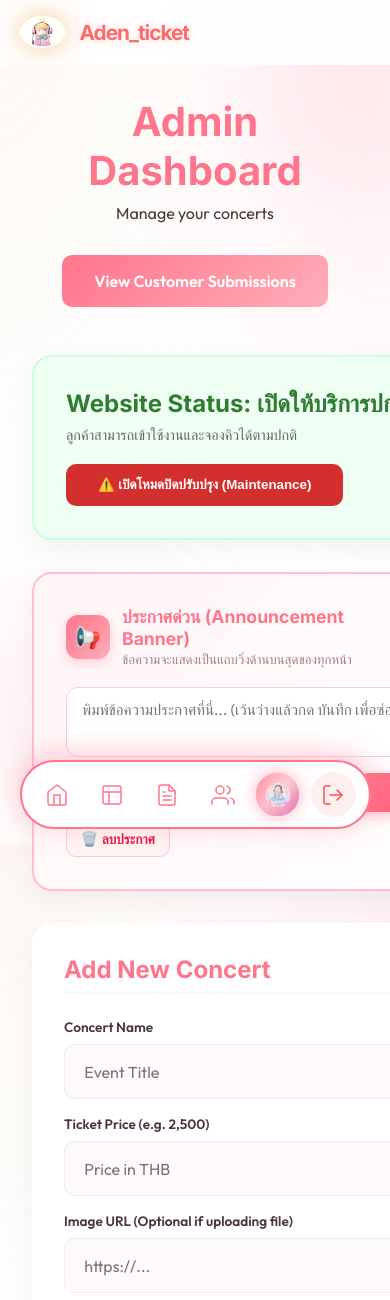
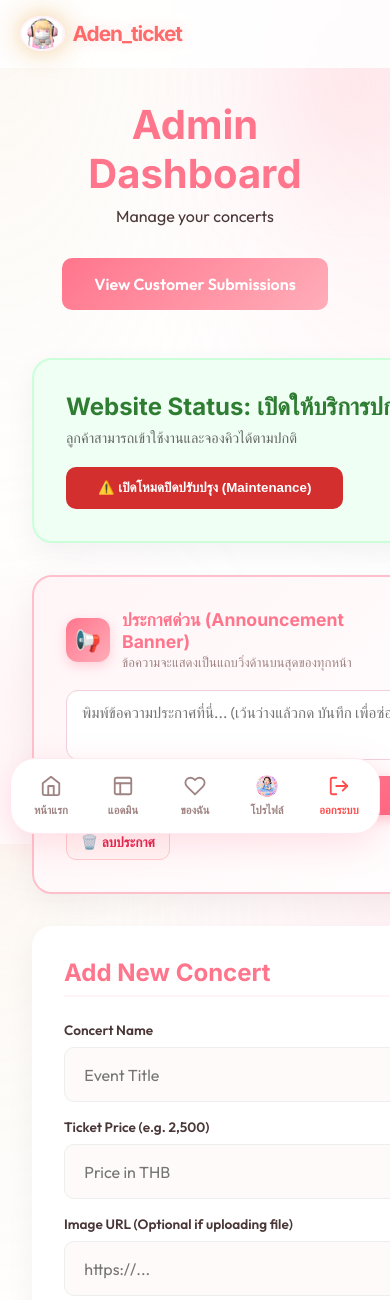
Before and after one commit to Adenupdate/test, a Flask app: page /admin in a window 390 px wide; the page is wider, and only the part inside the window is pictured. Shown: the top 1300 px of that part. Run offline with Flask 3, Linux system fonts and the light colour scheme; a user stored in the database is signed in.

Commit message:
Add files via upload

```diff
--- a/templates/base.html
+++ b/templates/base.html
@@ -32,135 +32,49 @@
         <ul class="nav-links">
             <li>
                 <a href="/" class="nav-btn">
-                    <!-- Home Outline Icon -->
-                    <svg viewBox="0 0 24 24" width="18" height="18" fill="none" stroke="currentColor" stroke-width="1.5"
-                        stroke-linecap="round" stroke-linejoin="round">
-                        <path d="M3 9l9-7 9 7v11a2 2 0 0 1-2 2H5a2 2 0 0 1-2-2z"></path>
-                        <polyline points="9 22 9 12 15 12 15 22"></polyline>
-                    </svg>
-                    <span class="nav-text">Home</span>
+                    <svg viewBox="0 0 24 24" width="20" height="20" fill="none" stroke="currentColor" stroke-width="2" stroke-linecap="round" stroke-linejoin="round"><path d="M3 9l9-7 9 7v11a2 2 0 0 1-2 2H5a2 2 0 0 1-2-2z"></path><polyline points="9 22 9 12 15 12 15 22"></polyline></svg>
+                    <span class="nav-text">หน้าแรก</span>
                 </a>
             </li>
             {% if current_user.is_authenticated %}
                 {% if current_user.is_actually_admin %}
                 <li>
-                <a href="{{ url_for('admin') }}" class="nav-btn nav-admin-btn">
-                    <svg viewBox="0 0 24 24" width="18" height="18" fill="none" stroke="currentColor" stroke-width="1.5"
-                        stroke-linecap="round" stroke-linejoin="round">
-                        <rect x="3" y="3" width="18" height="18" rx="2" ry="2"></rect>
-                        <line x1="3" y1="9" x2="21" y2="9"></line>
-                        <line x1="9" y1="21" x2="9" y2="9"></line>
-                    </svg>
-                    <span class="nav-text">Panel</span>
+                    <a href="{{ url_for('admin') }}" class="nav-btn">
+                        <svg viewBox="0 0 24 24" width="20" height="20" fill="none" stroke="currentColor" stroke-width="2" stroke-linecap="round" stroke-linejoin="round"><rect x="3" y="3" width="18" height="18" rx="2" ry="2"></rect><line x1="3" y1="9" x2="21" y2="9"></line><line x1="9" y1="21" x2="9" y2="9"></line></svg>
+                        <span class="nav-text">แอดมิน</span>
                     </a>
                 </li>
+                {% else %}
                 <li>
-                <a href="{{ url_for('admin_submissions') }}" class="nav-btn nav-admin-btn">
-                    <svg viewBox="0 0 24 24" width="18" height="18" fill="none" stroke="currentColor" stroke-width="1.5"
-                        stroke-linecap="round" stroke-linejoin="round">
-                        <path d="M14 2H6a2 2 0 0 0-2 2v16a2 2 0 0 0 2 2h12a2 2 0 0 0 2-2V8z"></path>
-                        <polyline points="14 2 14 8 20 8"></polyline>
-                        <line x1="16" y1="13" x2="8" y2="13"></line>
-                        <line x1="16" y1="17" x2="8" y2="17"></line>
-                        <polyline points="10 9 9 9 8 9"></polyline>
-                    </svg>
-                    <span class="nav-text">Submissions</span>
-                </a>
-            </li>
-            <li>
-                <a href="{{ url_for('admin_users') }}" class="nav-btn nav-admin-btn">
-                    <svg viewBox="0 0 24 24" width="18" height="18" fill="none" stroke="currentColor" stroke-width="1.5"
-                        stroke-linecap="round" stroke-linejoin="round">
-                        <path d="M17 21v-2a4 4 0 0 0-4-4H5a4 4 0 0 0-4 4v2"></path>
-                        <circle cx="9" cy="7" r="4"></circle>
-                        <path d="M23 21v-2a4 4 0 0 0-3-3.87"></path>
-                        <path d="M16 3.13a4 4 0 0 1 0 7.75"></path>
-                    </svg>
-                    <span class="nav-text">Users</span>
+                    <a href="{{ url_for('concerts_page') }}" class="nav-btn">
+                        <svg viewBox="0 0 24 24" width="20" height="20" fill="none" stroke="currentColor" stroke-width="2" stroke-linecap="round" stroke-linejoin="round"><path d="M2 9V6a2 2 0 0 1 2-2h16a2 2 0 0 1 2 2v3"></path><path d="M2 15v3a2 2 0 0 0 2 2h16a2 2 0 0 0 2-2v-3"></path><line x1="2" y1="12" x2="22" y2="12"></line></svg>
+                        <span class="nav-text">จองบัตร</span>
                     </a>
                 </li>
                 {% endif %}
                 <li>
-                <a href="#" onclick="openProfileModal(); return false;" title="My Profile" class="user-nav-frame
-                                {% if current_user.role == 'admin_miru' %}frame-miru
-                                {% elif current_user.role == 'admin_focus' %}frame-focus
-                                {% elif current_user.role == 'admin_assistant' %}frame-assistant
-                                {% elif current_user.role == 'developer' %}frame-developer
-                                {% elif current_user.role == 'member' %}frame-member{% endif %}"
-                    style="display: inline-flex; align-items: center; justify-content: center; gap: 6px; padding: 4px 12px; border-radius: 30px; text-decoration: none; transition: 0.3s; line-height: 1.2; vertical-align: middle;">
-                    <img src="{{ url_for('static', filename=current_user.profile_image if current_user.profile_image else 'images/profile_default.jpg') }}"
-                        alt="Profile"
-                        style="width: 24px; height: 24px; border-radius: 50%; background: #fff; display: block; object-fit: cover;">
-                    <span class="user-name-glow"
-                        style="font-weight: 700; font-size: 0.85rem; display: block; transform: translateY(-1px); text-align: left;">
-                        {{ current_user.nickname or current_user.username }}
-                        {% if current_user.role != 'user' %}
-                        <span class="rank-badge
-                                {% if current_user.role == 'developer' %}badge-developer
-                                {% elif current_user.role == 'admin_miru' %}badge-admin-miru
-                                {% elif current_user.role == 'admin_focus' %}badge-admin-focus
-                                {% elif current_user.role == 'admin_assistant' %}badge-admin-assistant
-                                {% elif current_user.role == 'admin' %}badge-admin
-                                {% elif current_user.role == 'member' %}badge-member{% endif %}"
-                            style="font-size: 0.6rem; padding: 1px 6px; margin-left: 5px; vertical-align: middle; display: inline-flex; align-items: center; gap: 3px; height: 18px; border-radius: 6px;">
-                            {% if current_user.role == 'developer' %}
-                            <svg viewBox="0 0 24 24" width="8" height="8" fill="none" stroke="currentColor"
-                                stroke-width="3" stroke-linecap="round" stroke-linejoin="round">
-                                <polyline points="16 18 22 12 16 6"></polyline>
-                                <polyline points="8 6 2 12 8 18"></polyline>
-                            </svg>
-                            DEV
-                            {% elif current_user.role == 'admin_miru' %}MIRU
-                            {% elif current_user.role == 'admin_focus' %}FOCUS
-                            {% elif current_user.role == 'admin_assistant' %}AST
-                            {% elif current_user.role == 'admin' %}ADMIN
-                            {% elif current_user.role == 'member' %}MBR{% endif %}
-                        </span>
-                        {% endif %}
-                        {% if current_user.status_text %}
-                        <div style="font-size: 0.65rem; color: #fff; font-weight: 500; margin-top: 2px; opacity: 0.9;">
-                            {{ current_user.status_text }}</div>
-                        {% endif %}
-
-                    </span>
+                    <a href="{{ url_for('my_bookings') }}" class="nav-btn">
+                        <svg viewBox="0 0 24 24" width="20" height="20" fill="none" stroke="currentColor" stroke-width="2" stroke-linecap="round" stroke-linejoin="round"><path d="M20.84 4.61a5.5 5.5 0 0 0-7.78 0L12 5.67l-1.06-1.06a5.5 5.5 0 0 0-7.78 7.78l1.06 1.06L12 21.23l7.78-7.78 1.06-1.06a5.5 5.5 0 0 0 0-7.78z"></path></svg>
+                        <span class="nav-text">ของฉัน</span>
+                    </a>
+                </li>
+                <li>
+                    <a href="#" onclick="openProfileModal(); return false;" class="nav-btn user-nav-btn">
+                        <img src="{{ url_for('static', filename=current_user.profile_image if current_user.profile_image else 'images/profile_default.jpg') }}" style="width: 22px; height: 22px; border-radius: 50%; object-fit: cover; margin-bottom: 2px;">
+                        <span class="nav-text">โปรไฟล์</span>
                     </a>
                 </li>
                 <li>
                     <a href="{{ url_for('logout') }}" class="nav-btn logout-btn">
-                    <!-- Logout Outline Icon -->
-                    <svg viewBox="0 0 24 24" width="18" height="18" fill="none" stroke="currentColor" stroke-width="1.5"
-                        stroke-linecap="round" stroke-linejoin="round">
-                        <path d="M9 21H5a2 2 0 0 1-2-2V5a2 2 0 0 1 2-2h4"></path>
-                        <polyline points="16 17 21 12 16 7"></polyline>
-                        <line x1="21" y1="12" x2="9" y2="12"></line>
-                    </svg>
-                    <span class="nav-text">Logout</span>
+                        <svg viewBox="0 0 24 24" width="20" height="20" fill="none" stroke="currentColor" stroke-width="2" stroke-linecap="round" stroke-linejoin="round"><path d="M9 21H5a2 2 0 0 1-2-2V5a2 2 0 0 1 2-2h4"></path><polyline points="16 17 21 12 16 7"></polyline><line x1="21" y1="12" x2="9" y2="12"></line></svg>
+                        <span class="nav-text">ออกระบบ</span>
                     </a>
                 </li>
             {% else %}
                 <li>
                     <a href="{{ url_for('login') }}" class="nav-btn">
-                    <!-- Login Outline Arrow Icon -->
-                    <svg viewBox="0 0 24 24" width="18" height="18" fill="none" stroke="currentColor" stroke-width="1.5"
-                        stroke-linecap="round" stroke-linejoin="round">
-                        <path d="M15 3h4a2 2 0 0 1 2 2v14a2 2 0 0 1-2 2h-4"></path>
-                        <polyline points="10 17 15 12 10 7"></polyline>
-                        <line x1="15" y1="12" x2="3" y2="12"></line>
-                    </svg>
-                    <span class="nav-text">Login</span>
-                </a>
-            </li>
-            <li>
-                <a href="{{ url_for('register') }}" class="nav-btn">
-                    <!-- Register Outline Person+ Icon -->
-                    <svg viewBox="0 0 24 24" width="18" height="18" fill="none" stroke="currentColor" stroke-width="1.5"
-                        stroke-linecap="round" stroke-linejoin="round">
-                        <path d="M16 21v-2a4 4 0 0 0-4-4H5a4 4 0 0 0-4 4v2"></path>
-                        <circle cx="8.5" cy="7" r="4"></circle>
-                        <line x1="20" y1="8" x2="20" y2="14"></line>
-                        <line x1="23" y1="11" x2="17" y2="11"></line>
-                    </svg>
-                    <span class="nav-text">Register</span>
+                        <svg viewBox="0 0 24 24" width="20" height="20" fill="none" stroke="currentColor" stroke-width="2" stroke-linecap="round" stroke-linejoin="round"><path d="M15 3h4a2 2 0 0 1 2 2v14a2 2 0 0 1-2 2h-4"></path><polyline points="10 17 15 12 10 7"></polyline><line x1="15" y1="12" x2="3" y2="12"></line></svg>
+                        <span class="nav-text">เข้าสู่ระบบ</span>
                     </a>
                 </li>
             {% endif %}
@@ -297,94 +211,116 @@
         }
 
         /* 📱 ULTRA PREMIUM MOBILE NAVIGATION (FORCED) */
+        /* 📱 MOBILE APP-STYLE TAB BAR (MATCHING USER SCREENSHOT) */
         @media (max-width: 1024px) {
-            .nav-text {
-                display: none !important;
+            /* Force labels to show */
+            .nav-links .nav-text {
+                display: block !important;
+                visibility: visible !important;
+                opacity: 1 !important;
+                font-size: 0.7rem !important;
+                font-weight: 700 !important;
+                margin-top: 4px !important;
+                color: inherit !important;
+                text-align: center !important;
             }
 
-            /* Hide logo on top if needed, or keep it */
-            .brand-name {
-                font-size: 1.3rem !important;
-            }
-
+            .brand-name { font-size: 1.3rem !important; display: flex !important; align-items: center !important; gap: 8px !important; }
             .brand-logo {
-                width: 32px !important;
-                height: 32px !important;
+                width: 35px !important;
+                height: 35px !important;
+                border-radius: 50% !important;
+                object-fit: cover !important;
+                border: 2px solid #ffe8ef !important;
             }
 
             .nav-links {
                 position: fixed !important;
-                bottom: 15px !important;
+                bottom: 10px !important;
                 top: auto !important;
-                left: 5% !important;
-                right: 5% !important;
+                left: 10px !important;
+                right: 10px !important;
                 transform: none !important;
                 display: flex !important;
                 flex-direction: row !important;
-                width: 90% !important;
+                width: calc(100% - 20px) !important;
                 max-width: none !important;
-                background: rgba(255, 255, 255, 0.98) !important;
-                backdrop-filter: blur(20px) !important;
-                -webkit-backdrop-filter: blur(20px) !important;
-                border: 2px solid #ff758c !important;
-                border-radius: 50px !important;
-                padding: 10px !important;
-                box-shadow: 0 -5px 30px rgba(255, 117, 140, 0.4) !important;
-                z-index: 2147483647 !important; /* Max possible z-index */
+                background: #ffffff !important;
+                border-top: 1px solid #ffe8ef !important;
+                border-left: 1px solid #ffe8ef !important;
+                border-right: 1px solid #ffe8ef !important;
+                border-bottom: 1px solid #ffe8ef !important;
+                border-radius: 25px !important;
+                padding: 10px 5px !important;
+                box-shadow: 0 10px 35px rgba(255, 117, 140, 0.2) !important;
+                z-index: 2147483647 !important;
                 justify-content: space-around !important;
                 align-items: center !important;
                 margin: 0 auto !important;
-                gap: 5px !important;
+                gap: 2px !important;
                 list-style: none !important;
             }
 
             .nav-links li {
-                display: block !important;
-                margin: 0 !important;
-                padding: 0 !important;
+                flex: 1 !important;
+                display: flex !important;
+                justify-content: center !important;
             }
 
             .nav-btn {
-                padding: 10px !important;
-                border-radius: 50% !important;
-                background: transparent !important;
-                color: #ff758c !important;
                 display: flex !important;
+                flex-direction: column !important;
                 align-items: center !important;
                 justify-content: center !important;
-                width: 45px !important;
-                height: 45px !important;
+                padding: 6px 2px !important;
+                border-radius: 16px !important;
+                color: #a08484 !important; /* Dusty Rose color */
+                text-decoration: none !important;
+                width: 100% !important;
+                transition: all 0.2s !important;
+                background: transparent !important;
+                height: auto !important;
+                gap: 0 !important;
+            }
+
+            /* Active state effect like in screenshot */
+            .nav-btn:active, .nav-btn:hover {
+                background: #fff0f3 !important;
+                color: #ff4d6d !important;
             }
 
             .nav-btn svg {
-                width: 24px !important;
-                height: 24px !important;
+                width: 22px !important;
+                height: 22px !important;
+                margin-bottom: 2px !important;
             }
 
             .logout-btn {
                 color: #ff4d4d !important;
-                background: #fff0f0 !important;
             }
 
-            /* Hide profile details on mobile to save space */
             .user-nav-frame {
-                width: 45px !important;
-                height: 45px !important;
-                padding: 4px !important;
+                width: 100% !important;
+                height: auto !important;
+                padding: 6px 2px !important;
+                flex-direction: column !important;
+                background: transparent !important;
+                border: none !important;
+                box-shadow: none !important;
+                gap: 0 !important;
+            }
+            .user-nav-frame img {
+                width: 22px !important;
+                height: 22px !important;
                 border-radius: 50% !important;
-                gap: 0 !important;
-                justify-content: center !important;
+                margin-bottom: 2px !important;
             }
-
-            .user-name-glow,
-            .rank-badge,
-            .user-nav-frame div {
+            .user-name-glow, .rank-badge, .user-nav-frame div[style*="font-size: 0.65rem"] {
                 display: none !important;
             }
 
             body {
-                padding-bottom: 90px !important;
-                /* Ensure content isn't hidden */
+                padding-bottom: 100px !important;
             }
         }
     </style>
@@ -679,21 +615,22 @@
                 // Force styles via JS to be sure
                 Object.assign(navLinks.style, {
                     position: 'fixed',
-                    bottom: '15px',
-                    left: '5%',
-                    right: '5%',
-                    width: '90%',
+                    bottom: '10px',
+                    left: '10px',
+                    right: '10px',
+                    width: 'calc(100% - 20px)',
                     display: 'flex',
                     flexDirection: 'row',
                     justifyContent: 'space-around',
                     zIndex: '2147483647',
-                    background: 'rgba(255, 255, 255, 0.98)',
-                    padding: '10px',
-                    borderRadius: '50px',
-                    border: '2px solid #ff758c',
-                    boxShadow: '0 -5px 30px rgba(255, 117, 140, 0.4)',
+                    background: '#ffffff',
+                    padding: '8px 5px',
+                    borderRadius: '24px',
+                    border: '1px solid #ffe8ef',
+                    boxShadow: '0 8px 30px rgba(255, 117, 140, 0.15)',
                     listStyle: 'none',
-                    margin: '0 auto'
+                    margin: '0 auto',
+                    alignItems: 'center'
                 });
 
                 document.body.style.paddingBottom = '100px';
```
Lines whose indentation alone changed are shown as unchanged.
